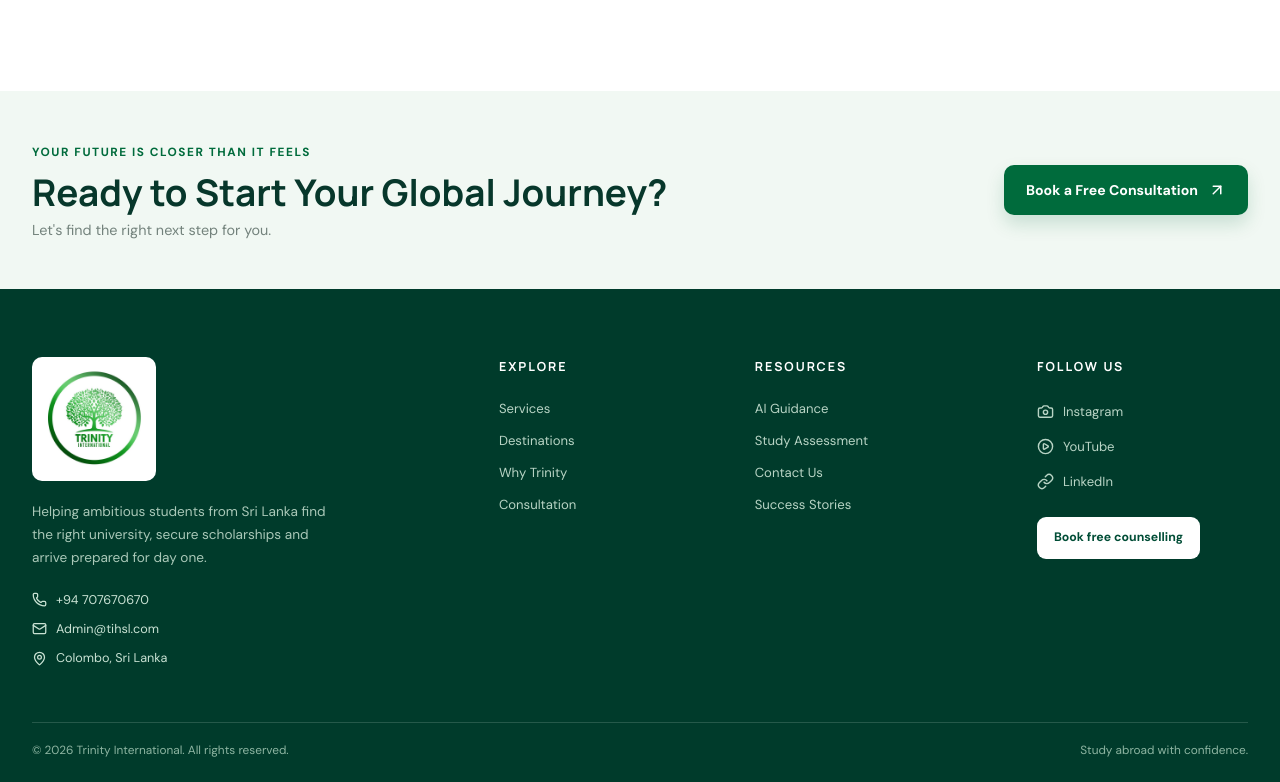
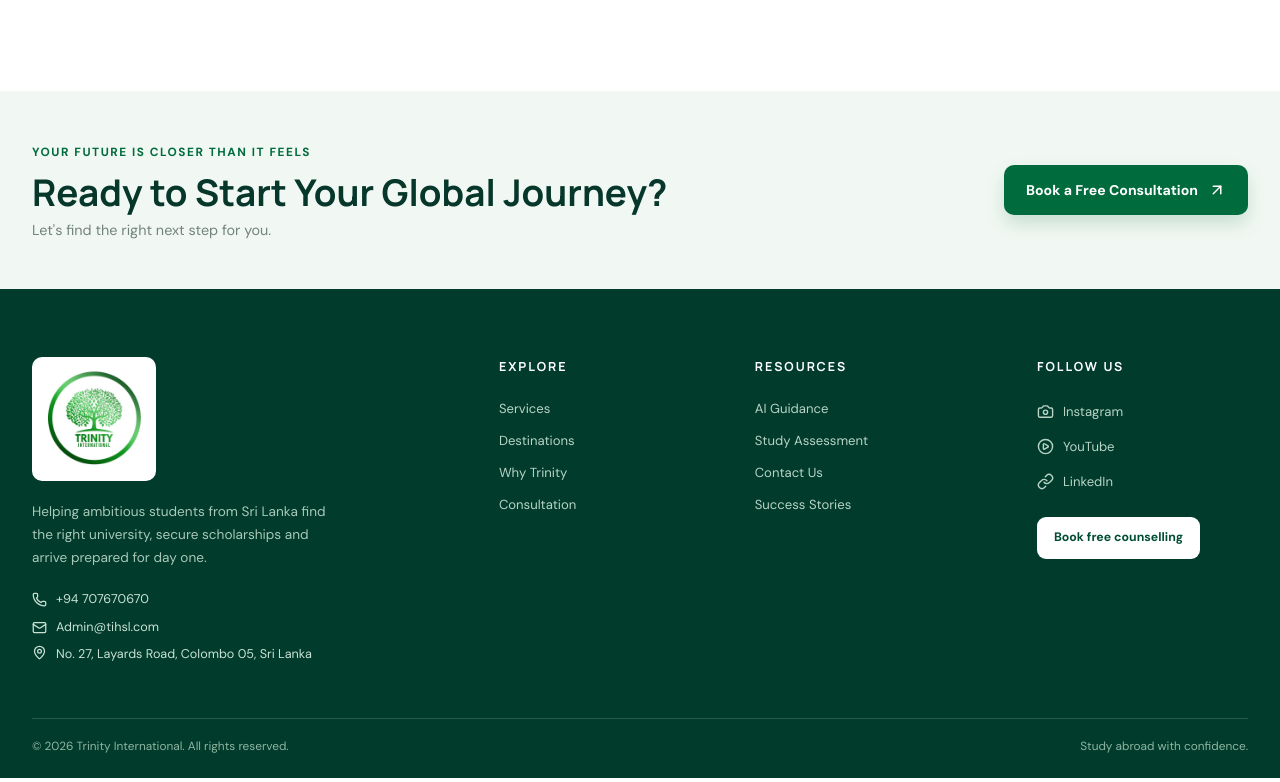
Before and after one commit to ImeshaNadeeshani/Trinity-international-a, a React (Vite) app: page / in a window 1280 px wide. Shown: the part 3094-3876 px from the top of the page. Built offline with nearby package versions, Linux system fonts and the light colour scheme.

Commit message:
Add linked office address to footer

```diff
--- a/src/components/Footer.jsx
+++ b/src/components/Footer.jsx
@@ -1,6 +1,8 @@
 import { Camera, CirclePlay, Link as LinkIcon, Mail, MapPin, Phone } from 'lucide-react'
 import logoAsset from '../assets/logo/trinity-official-logo.jpeg'
 import '../styles/footer.css'
+
+const officeMapUrl = 'https://www.google.com/maps/place/27+Layards+Rd,+Colombo+00500/@6.8847401,79.8595332,17z/data=!3m1!4b1!4m6!3m5!1s0x3ae25bc598e03331:0xfacabfeab9eb183b!8m2!3d6.8847401!4d79.8621081!16s%2Fg%2F11q8fx0dmx?entry=ttu'
 
 function Footer() {
   return (
@@ -9,7 +11,7 @@ function Footer() {
         <div className="footer-brand">
           <a className="footer-logo" href="#home"><img src={logoAsset} alt="Trinity International" /></a>
           <p>Helping ambitious students from Sri Lanka find the right university, secure scholarships and arrive prepared for day one.</p>
-          <div className="footer-contact"><span><Phone size={15} /> +94 707670670</span><span><Mail size={15} /> Admin@tihsl.com</span><span><MapPin size={15} /> Colombo, Sri Lanka</span></div>
+          <div className="footer-contact"><a href="tel:+94707670670"><Phone size={15} /> +94 707670670</a><a href="mailto:Admin@tihsl.com"><Mail size={15} /> Admin@tihsl.com</a><a href={officeMapUrl} target="_blank" rel="noreferrer"><MapPin size={15} /> No. 27, Layards Road, Colombo 05, Sri Lanka</a></div>
         </div>
         <div className="footer-column"><h3>Explore</h3><a href="#services">Services</a><a href="#advisory">Destinations</a><a href="#why">Why Trinity</a><a href="#contact">Consultation</a></div>
         <div className="footer-column"><h3>Resources</h3><a href="#ai-guidance">AI Guidance</a><a href="#advisory">Study Assessment</a><a href="#contact">Contact Us</a><a href="#home">Success Stories</a></div>
--- a/src/styles/footer.css
+++ b/src/styles/footer.css
@@ -5,7 +5,8 @@
 .footer-logo img { display: block; width: 116px; height: 116px; max-width: none; object-fit: contain !important; object-position: center; }
 .footer-brand > p { color: #a9c8b8; font-size: .85rem; line-height: 1.7; }
 .footer-contact { display: grid; gap: 9px; margin-top: 20px; color: #c9e2d4; font-size: .79rem; }
-.footer-contact span, .footer-social a:not(.footer-button) { display: inline-flex; align-items: center; gap: 9px; }
+.footer-contact a, .footer-social a:not(.footer-button) { display: inline-flex; align-items: center; gap: 9px; }
+.footer-contact a { width: fit-content; max-width: 100%; color: #c9e2d4; line-height: 1.5; }.footer-contact a svg { flex: 0 0 auto; }.footer-contact a:last-child { align-items: flex-start; }
 .footer-column { display: flex; flex-direction: column; align-items: flex-start; gap: 11px; }
 .footer-column h3 { margin-bottom: 10px; color: #ffffff; font-size: .78rem; letter-spacing: .16em; text-transform: uppercase; }
 .footer-column a { color: #b8d4c5; font-size: .82rem; transition: color .2s ease; }
```
